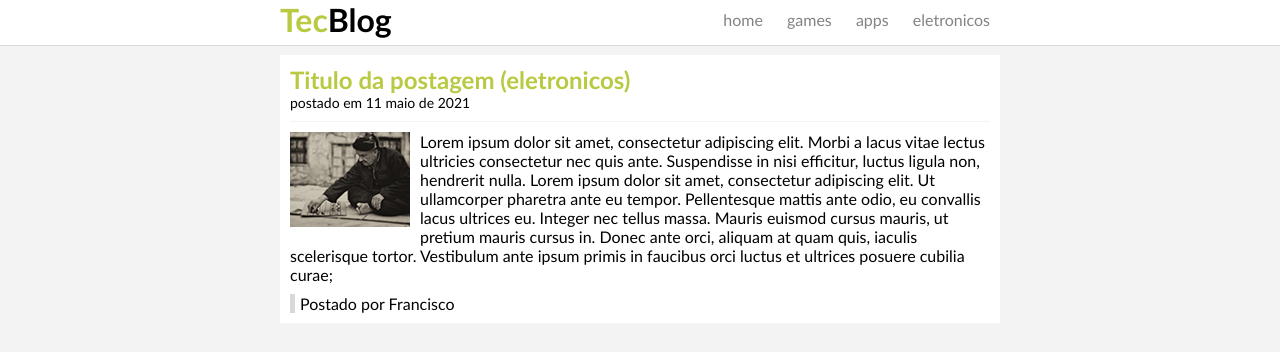
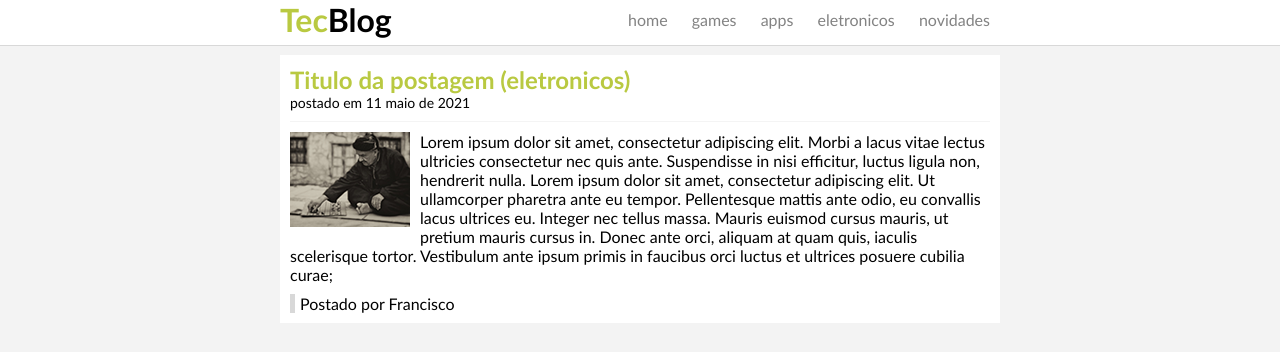
Before and after one commit to lima2014/Web, a plain HTML site: page Tecblog_projetoFinal/eletronicos.html in a window 1280 px wide. Drawn offline with Linux system fonts and the light colour scheme.

Commit message:
Add Pagina novidades com link no cabeçalho, nas demais paginas

```diff
--- a/Tecblog_projetoFinal/eletronicos.html
+++ b/Tecblog_projetoFinal/eletronicos.html
@@ -17,6 +17,7 @@
                 <a href="games.html">games</a>
                 <a href="apps.html">apps</a>
                 <a href="eletronicos.html">eletronicos</a>
+                <a href="novidades.html">novidades</a>
             </div>
         </div>
     </div>
```
Also changed, not shown: Tecblog_projetoFinal/games.html (+1 -0 lines).
